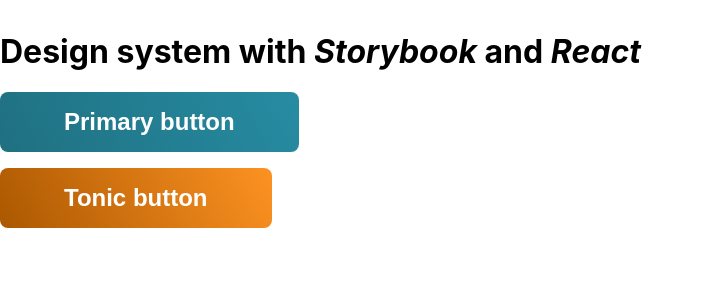
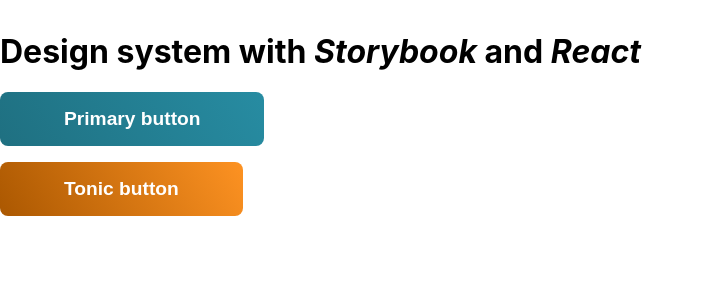
Before and after one commit to logic-fabric/react-and-storybook, a React (Create React App) app: page / in a window 1280 px wide. Shown: the top 300 px of the page, without its empty margins (0-705 px from the left). Built offline with nearby package versions, Linux system fonts and the light colour scheme.

Commit message:
refactor: use a theme for UI tokens

```diff
--- a/src/components/Button/Button.jsx
+++ b/src/components/Button/Button.jsx
@@ -1,10 +1,6 @@
 import styled from "@emotion/styled";
 
-const primary500 = "#278ca2";
-const primary700 = "#1f7081";
-
-const tonic500 = "#fd9222";
-const tonic700 = "#ab5801";
+import { defaultTheme as theme } from "../../theme";
 
 const Button = styled.button`
   width: fit-content;
@@ -12,7 +8,7 @@
   border: none;
   border-radius: 0.5rem;
 
-  font-size: 1.5rem;
+  font-size: ${theme.typography.size.h5};
   font-weight: 700;
 
   cursor: pointer;
@@ -21,11 +17,19 @@
 export const PrimaryButton = styled(Button)`
   color: white;
 
-  background: linear-gradient(60deg, ${primary700}, ${primary500});
+  background: linear-gradient(
+    60deg,
+    ${theme.colors.primaryDark},
+    ${theme.colors.primary}
+  );
 `;
 
 export const TonicButton = styled(Button)`
   color: white;
 
-  background: linear-gradient(60deg, ${tonic700}, ${tonic500});
+  background: linear-gradient(
+    60deg,
+    ${theme.colors.tonicDark},
+    ${theme.colors.tonic}
+  );
 `;
--- /dev/null
+++ b/src/theme/colors.js
@@ -0,0 +1,9 @@
+export const cyan = {
+  500: "#278ca2",
+  700: "#1f7081",
+};
+
+export const orange = {
+  500: "#fd9222",
+  700: "#ab5801",
+};
--- /dev/null
+++ b/src/theme/index.js
@@ -0,0 +1,13 @@
+import { cyan, orange } from "./colors";
+import { typeScale } from "./typography";
+
+export const defaultTheme = {
+  colors: {
+    primary: cyan[500],
+    primaryDark: cyan[700],
+
+    tonic: orange[500],
+    tonicDark: orange[700],
+  },
+  typography: { size: typeScale },
+};
--- /dev/null
+++ b/src/theme/typography.js
@@ -0,0 +1,13 @@
+export const typeScale = {
+  xs: "0.8rem",
+  sm: "0.9rem",
+
+  txt: "1rem",
+
+  h1: "3rem",
+  h2: "2rem",
+  h3: "1.6rem",
+  h4: "1.4rem",
+  h5: "1.2rem",
+  h6: "1.1rem",
+};
```
